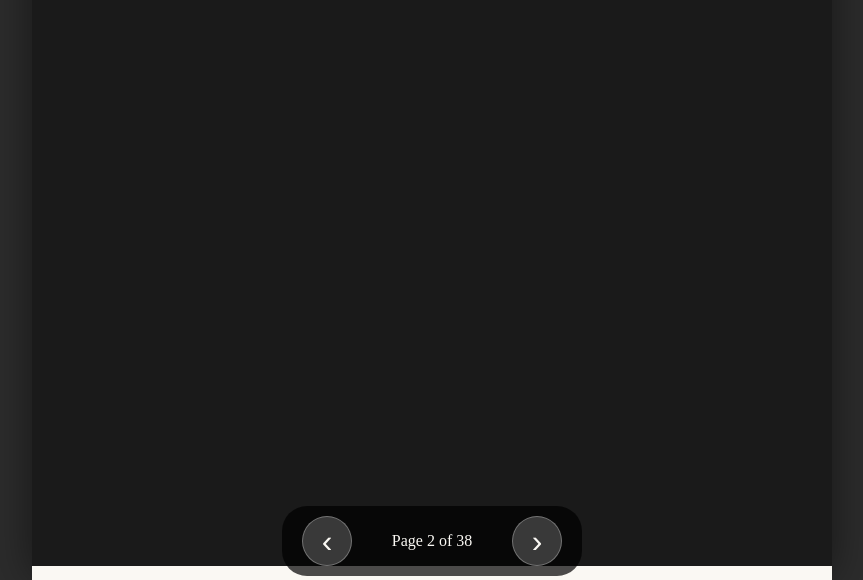
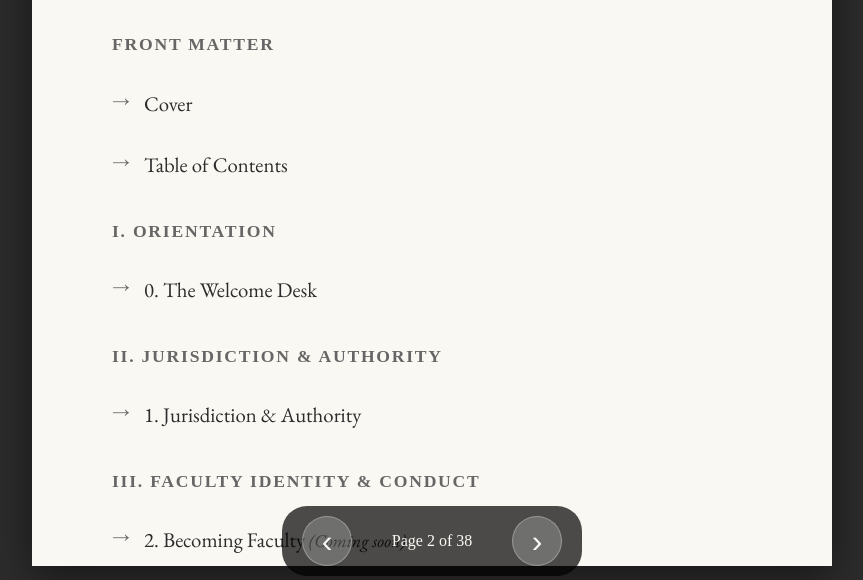
Before and after one commit to InquiryInstitute/handbook, a website: page docs/index.html in a window 1280 px wide. Both pictures are taken after a click on the button "Next page". Shown: the part 194-774 px from the top of the page, without its empty margins (208-1071 px from the left). Drawn offline with nearby package versions, Linux system fonts and the light colour scheme; a web font is replaced by a local one.

Commit message:
Fix: Increase z-index values to ensure pages render above container, not below

```diff
--- a/docs/index.html
+++ b/docs/index.html
@@ -13,7 +13,7 @@
     <div id="flipbook-container">
         <div id="flipbook">
             <!-- Cover page - loaded immediately -->
-            <div class="page cover active" id="cover-page" style="display: block; opacity: 1; z-index: 1000; transform: rotateY(0deg);">
+            <div class="page cover active" id="cover-page" style="display: block; opacity: 1; z-index: 2000; transform: rotateY(0deg); visibility: visible;">
                 <div class="cover-content">
                     <div class="cover-title-section">
                         <p class="cover-prefix">Handbook for the</p>
--- a/docs/scripts/flipbook.js
+++ b/docs/scripts/flipbook.js
@@ -348,7 +348,7 @@ document.addEventListener('DOMContentLoaded', function() {
                 }
                 pageElements[prevIndex].style.opacity = '0';
                 pageElements[targetIndex].style.opacity = '1';
-                pageElements[targetIndex].style.zIndex = '1001';
+                pageElements[targetIndex].style.zIndex = String(2000 + targetIndex);
                 pageElements[targetIndex].classList.add('active');
             });
 
@@ -413,14 +413,15 @@ document.addEventListener('DOMContentLoaded', function() {
         pageElements.forEach((page, i) => {
             if (i === 0) {
                 // Cover is visible (book closed) - ensure it's shown
-                page.style.zIndex = pages.length + 1000;
+                page.style.zIndex = '2000';
                 page.style.transform = 'rotateY(0deg)';
                 page.style.opacity = '1';
                 page.style.display = 'block';
+                page.style.visibility = 'visible';
                 page.classList.add('active');
             } else {
                 // All other pages are hidden (book is closed) - force hide
-                page.style.zIndex = pages.length - i;
+                page.style.zIndex = String(1000 + i);
                 page.style.transform = 'rotateY(0deg)';
                 page.style.opacity = '0';
                 page.style.display = 'none';
@@ -452,9 +453,11 @@ document.addEventListener('DOMContentLoaded', function() {
             }
             pageElements[targetIndex].style.opacity = '0';
 
-            // Update z-index for proper stacking
-            pageElements[targetIndex].style.zIndex = String(pages.length + 1);
-            pageElements[prevIndex].style.zIndex = String(pages.length - prevIndex);
+            // Update z-index for proper stacking - ensure target is always on top
+            // Use high z-index values to ensure pages appear above container
+            const baseZ = 2000;
+            pageElements[targetIndex].style.zIndex = String(baseZ + targetIndex + 1);
+            pageElements[prevIndex].style.zIndex = String(baseZ + prevIndex);
 
             // Force reflow to ensure initial state is rendered
             void pageElements[targetIndex].offsetHeight;
--- a/docs/styles/flipbook.css
+++ b/docs/styles/flipbook.css
@@ -35,6 +35,8 @@ body {
     position: relative;
     perspective: 2000px;
     background: #1a1a1a;
+    overflow: visible;
+    z-index: 1;
 }
 
 .page {
@@ -45,6 +47,8 @@ body {
     color: #2c2c2c;
     overflow: hidden;
     position: absolute;
+    top: 0;
+    left: 0;
     width: 100%;
     height: 100%;
     transform-origin: left center;
@@ -52,6 +56,7 @@ body {
     backface-visibility: hidden;
     transition: transform 0.6s cubic-bezier(0.645, 0.045, 0.355, 1), opacity 0.6s cubic-bezier(0.645, 0.045, 0.355, 1);
     will-change: transform, opacity;
+    z-index: 10;
 }
 
 /* Hide all pages by default - only cover should be visible initially */
@@ -65,8 +70,9 @@ body {
 .page.cover.active {
     display: block !important;
     opacity: 1 !important;
-    z-index: 1000 !important;
+    z-index: 2000 !important;
     transform: rotateY(0deg) !important;
+    visibility: visible !important;
 }
 
 .page.cover {
@@ -340,7 +346,7 @@ body {
     background: rgba(0, 0, 0, 0.7);
     padding: 10px 20px;
     border-radius: 25px;
-    z-index: 1000;
+    z-index: 10000;
 }
 
 #controls button {
```
